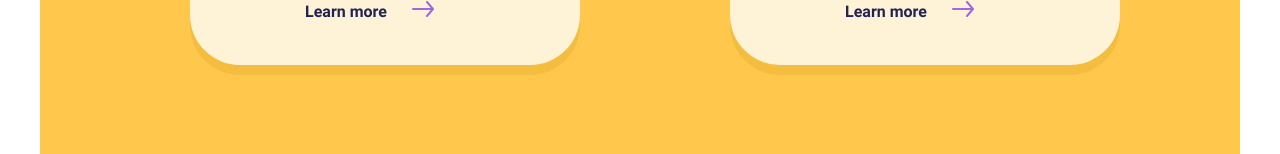
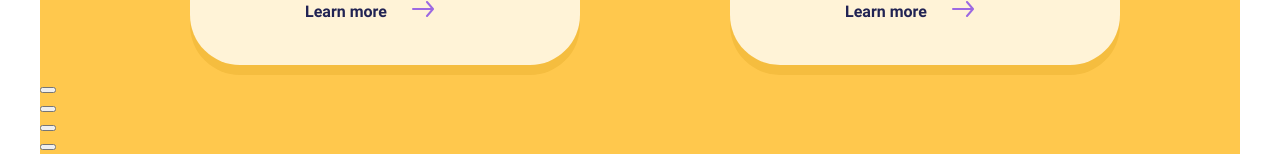
Before and after one commit to lenaryan/colored-blocks, a Vue app: page / in a window 1280 px wide. Shown: the part 791-945 px from the top of the page. Built offline with nearby package versions, Linux system fonts and the light colour scheme.

Commit message:
slider dots mockup + slider script

```diff
--- a/src/components/Slider.vue
+++ b/src/components/Slider.vue
@@ -1,8 +1,24 @@
 <template>
     <section class="slider">
-        <ul class="slider__wrapper">
-            <Slide v-for="feature in features"
-            :feature="feature" :key="feature.id" />
+        <div class="slider__wrapper">
+            <ul class="slider__slides">
+                <Slide v-for="feature in features"
+                :feature="feature" :key="feature.id" />
+            </ul>
+        </div>
+        <ul class="slider__dots">
+            <li class="slider__dot">
+                <button class="slider__btn slider__btn--0" @click="move(0)"></button>
+            </li>
+            <li class="slider__dot">
+                <button class="slider__btn slider__btn--1" @click="move(1)"></button>
+            </li>
+            <li class="slider__dot">
+                <button class="slider__btn slider__btn--2" @click="move(2)"></button>
+            </li>
+            <li class="slider__dot">
+                <button class="slider__btn slider__btn--3" @click="move(3)"></button>
+            </li>
         </ul>
     </section>
 </template>
@@ -14,6 +30,32 @@ export default {
     props: ['features'],
     components: {
         Slide
+    },
+    methods: {
+        move: function(num) {
+            //document.querySelector('.slider__slides').style.transform = 'translateX(' + (-num * 100) + '%)';
+            let percents;
+            let sliderStyle = document.querySelector('.slider__slides').getAttribute('style');
+            if (sliderStyle == null) {
+                percents = 0;
+            } else {
+                percents = Math.abs(parseInt(document.querySelector('.slider__slides').getAttribute('style').slice(22,-3)));
+            }
+
+            console.table(percents, num)
+
+            if (percents < (num * 100)) {
+                console.table('percents less', percents, num)
+                for (let px = percents; px <= (num * 100); px++) {
+                    document.querySelector('.slider__slides').style.transform = 'translateX(' + -px + '%)';
+                }
+            } else if (percents > (num * 100)) {
+                console.table('percents more',percents, num)
+                for (let px = percents; px >= (num * 100); px--) {
+                    document.querySelector('.slider__slides').style.transform = 'translateX(' + -px + '%)';
+                }
+            }
+        }
     }
 }
 </script>
--- a/src/styles/styles.scss
+++ b/src/styles/styles.scss
@@ -246,8 +246,12 @@ h1 {
     box-sizing: border-box;
 
     &__wrapper {
+        overflow-x: hidden;
+    }
+
+    &__slides {
         display: flex;
-        overflow-x: hidden;
+        transition: all 1s ease-in-out;
     }
 }
 
```
